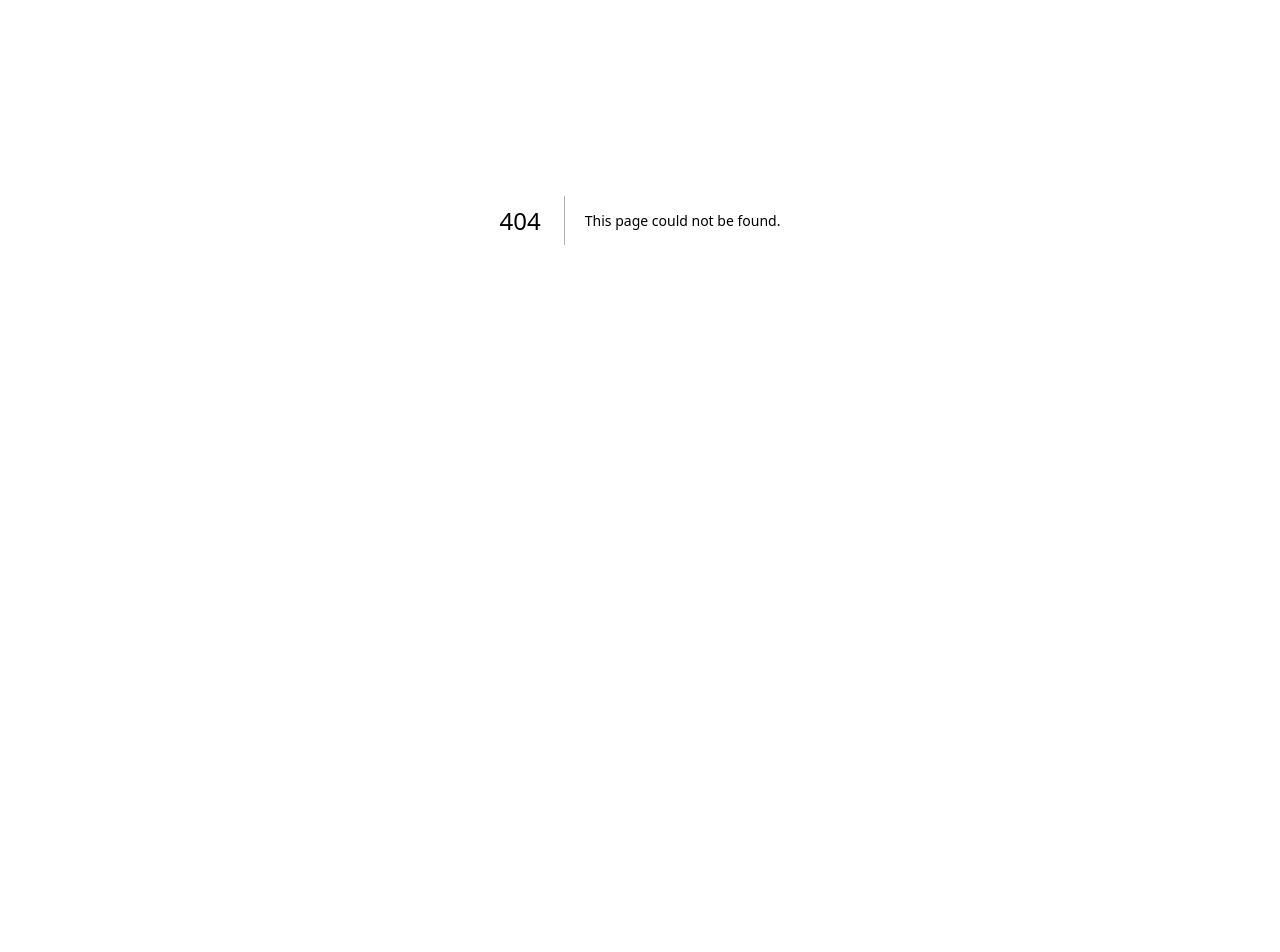
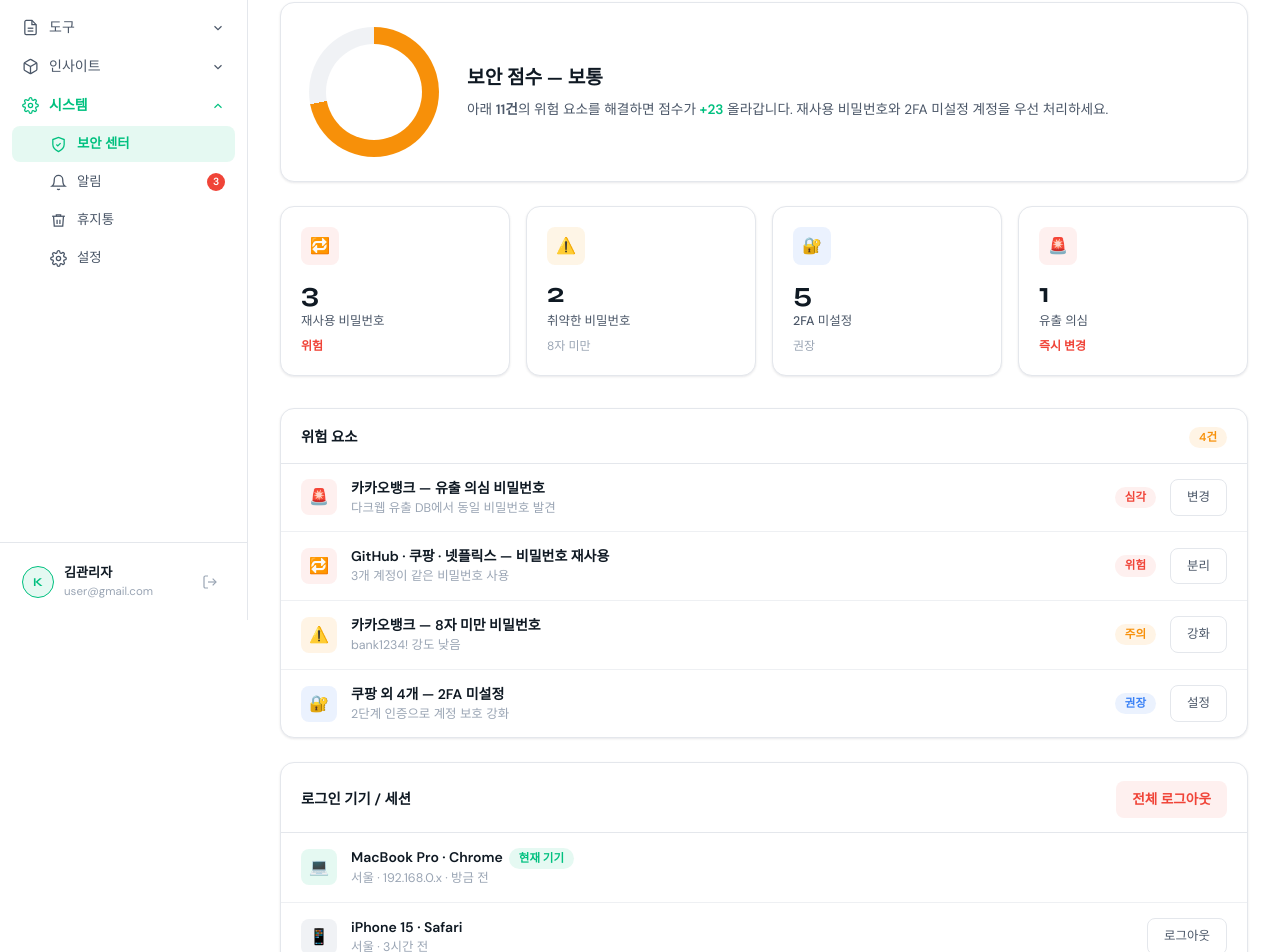
Before and after one commit to leejinyoung-kr/life-ledger, a Next.js app in the folder frontend/: page /security in a window 1280 px wide. Before the commit this address had no page. Shown: the part 180-1132 px from the top of the page. Before the commit the page ends 800 px from the top, so only its background shows below. Built offline with nearby package versions, Linux system fonts and the light colour scheme; sample sign-in values are in the browser's storage.

Commit message:
보안 센터 프론트 적용

```diff
--- a/frontend/app/globals.css
+++ b/frontend/app/globals.css
@@ -896,6 +896,34 @@ tbody td { padding: 12px 16px; color: var(--text-primary); vertical-align: middl
 @keyframes spin { to { transform: rotate(360deg); } }
 
 /* ════════════════════════════════════════
+   보안 센터 (security) 전용
+   ════════════════════════════════════════ */
+.sec-hero { display: flex; gap: 28px; align-items: center; flex-wrap: wrap; padding: 24px 28px; background: var(--bg-base); border: 1px solid var(--border); border-radius: var(--radius-lg); box-shadow: var(--shadow-sm); margin-bottom: 24px; }
+.gauge { width: 130px; height: 130px; border-radius: 50%; flex-shrink: 0; display: flex; align-items: center; justify-content: center; position: relative; }
+.gauge::after { content: ''; width: 96px; height: 96px; border-radius: 50%; background: var(--bg-base); position: absolute; }
+.gauge-val { position: relative; text-align: center; }
+.gauge-score { font-family: var(--font-display); font-size: 2rem; font-weight: 800; color: var(--warning); }
+.gauge-max { font-size: .68rem; color: var(--text-muted); }
+.sec-hero-main { flex: 1; min-width: 200px; }
+.sec-hero-title { font-family: var(--font-display); font-size: 1.2rem; font-weight: 700; margin-bottom: 6px; }
+.sec-hero-desc { font-size: .855rem; color: var(--text-secondary); line-height: 1.6; }
+.sec-hero-desc .hi { color: var(--accent); }
+
+.risk-row, .sess-row { display: flex; align-items: center; gap: 14px; padding: 14px 20px; border-bottom: 1px solid var(--border-subtle); }
+.risk-row:last-child, .sess-row:last-child { border-bottom: none; }
+.risk-icon { width: 36px; height: 36px; border-radius: var(--radius); display: flex; align-items: center; justify-content: center; flex-shrink: 0; font-size: 1rem; }
+.risk-icon.danger  { background: var(--danger-dim); }
+.risk-icon.warning { background: var(--warning-dim); }
+.risk-icon.blue    { background: var(--blue-dim); }
+.risk-icon.green   { background: var(--success-dim); }
+.risk-icon.muted   { background: var(--bg-elevated); }
+.risk-main { flex: 1; }
+.risk-title { font-weight: 600; font-size: .875rem; }
+.risk-sub { font-size: .78rem; color: var(--text-muted); }
+.risk-row .btn, .sess-row .btn { font-size: .78rem; }
+.badge-inline { margin-left: 6px; }
+
+/* ════════════════════════════════════════
    RESPONSIVE (반응형)
    ════════════════════════════════════════ */
 @media (max-width: 1100px) {
--- /dev/null
+++ b/frontend/app/security/page.tsx
@@ -0,0 +1,138 @@
+'use client';
+
+/**
+ * 보안 센터 페이지.
+ * 보안 점수 게이지 + 위험 요소(재사용/취약/2FA미설정/유출)·로그인 세션을 점검·관리한다.
+ * 공통 레이아웃(AppShell)·통계카드(StatCard)를 재사용하고 데이터는 더미로 채운다.
+ */
+import { useEffect } from 'react';
+import { useRouter } from 'next/navigation';
+import AppShell from '@/components/AppShell';
+import StatCard from '@/components/StatCard';
+
+type RiskTone = 'danger' | 'warning' | 'blue';
+type SessTone = 'green' | 'muted' | 'warning';
+
+// 보안 점수 (TODO: GET /api/v1/security/score)
+const SCORE = 72;
+
+// 상단 요약 통계 — TODO: GET /api/v1/security/summary
+const STATS = [
+  { tone: 'red'   as const, icon: '🔁', value: '3', label: '재사용 비밀번호', change: '위험',      changeDir: 'down' as const },
+  { tone: 'amber' as const, icon: '⚠️', value: '2', label: '취약한 비밀번호', change: '8자 미만',  changeDir: 'neutral' as const },
+  { tone: 'blue'  as const, icon: '🔐', value: '5', label: '2FA 미설정',      change: '권장',      changeDir: 'neutral' as const },
+  { tone: 'red'   as const, icon: '🚨', value: '1', label: '유출 의심',        change: '즉시 변경', changeDir: 'down' as const },
+];
+
+// 위험 요소 — TODO: GET /api/v1/security/risks
+const RISKS: { icon: string; tone: RiskTone; title: string; sub: string; badge: string; badgeClass: string; action: string; }[] = [
+  { icon: '🚨', tone: 'danger',  title: '카카오뱅크 — 유출 의심 비밀번호', sub: '다크웹 유출 DB에서 동일 비밀번호 발견', badge: '심각', badgeClass: 'badge-danger', action: '변경' },
+  { icon: '🔁', tone: 'danger',  title: 'GitHub · 쿠팡 · 넷플릭스 — 비밀번호 재사용', sub: '3개 계정이 같은 비밀번호 사용', badge: '위험', badgeClass: 'badge-danger', action: '분리' },
+  { icon: '⚠️', tone: 'warning', title: '카카오뱅크 — 8자 미만 비밀번호', sub: 'bank1234! 강도 낮음', badge: '주의', badgeClass: 'badge-warning', action: '강화' },
+  { icon: '🔐', tone: 'blue',    title: '쿠팡 외 4개 — 2FA 미설정', sub: '2단계 인증으로 계정 보호 강화', badge: '권장', badgeClass: 'badge-blue', action: '설정' },
+];
+
+// 로그인 세션 — TODO: GET /api/v1/security/sessions
+const SESSIONS: { icon: string; tone: SessTone; name: string; mark?: { text: string; cls: string }; loc: string; action?: { label: string; danger?: boolean }; }[] = [
+  { icon: '💻', tone: 'green',   name: 'MacBook Pro · Chrome', mark: { text: '현재 기기', cls: 'badge-success' }, loc: '서울 · 192.168.0.x · 방금 전' },
+  { icon: '📱', tone: 'muted',   name: 'iPhone 15 · Safari', loc: '서울 · 3시간 전', action: { label: '로그아웃' } },
+  { icon: '🖥️', tone: 'warning', name: 'Windows · Edge', mark: { text: '미확인', cls: 'badge-warning' }, loc: '부산 · 2일 전', action: { label: '차단', danger: true } },
+];
+
+export default function SecurityPage() {
+  const router = useRouter();
+
+  // 인증 가드 — 토큰 없으면 로그인 페이지로. TODO: 토큰 유효성 검증 API 연동
+  useEffect(() => {
+    if (!localStorage.getItem('auth_token')) {
+      router.replace('/login');
+    }
+  }, [router]);
+
+  // 로그아웃 — 토큰 제거 후 로그인 페이지로 이동
+  function logout() {
+    localStorage.removeItem('auth_token');
+    router.push('/login');
+  }
+
+  return (
+    <AppShell activePath="/security" topbarLabel="보안 센터" onLogout={logout}>
+      <div className="page-header">
+        <h1 className="page-title">보안 센터</h1>
+        <p className="page-subtitle">계정·시크릿의 보안 상태를 점검하고 위험 요소를 관리합니다.</p>
+      </div>
+
+      {/* 보안 점수 게이지 */}
+      <div className="sec-hero">
+        <div className="gauge" style={{ background: `conic-gradient(var(--warning) 0 ${SCORE}%, var(--bg-elevated) ${SCORE}% 100%)` }}>
+          <div className="gauge-val">
+            <div className="gauge-score">{SCORE}</div>
+            <div className="gauge-max">/ 100</div>
+          </div>
+        </div>
+        <div className="sec-hero-main">
+          <div className="sec-hero-title">보안 점수 — 보통</div>
+          <p className="sec-hero-desc">
+            아래 <strong>11건</strong>의 위험 요소를 해결하면 점수가 <strong className="hi">+23</strong> 올라갑니다. 재사용 비밀번호와 2FA 미설정 계정을 우선 처리하세요.
+          </p>
+        </div>
+      </div>
+
+      {/* 요약 통계 */}
+      <div className="grid-4 mb-8">
+        {STATS.map((s) => (
+          <StatCard key={s.label} icon={s.icon} tone={s.tone} value={s.value} label={s.label} change={s.change} changeDir={s.changeDir} />
+        ))}
+      </div>
+
+      {/* 위험 요소 */}
+      <div className="card mb-6">
+        <div className="card-header">
+          <span className="card-title">위험 요소</span>
+          <span className="badge badge-warning">{RISKS.length}건</span>
+        </div>
+        <div className="card-list">
+          {RISKS.map((r) => (
+            <div className="risk-row" key={r.title}>
+              <div className={`risk-icon ${r.tone}`}>{r.icon}</div>
+              <div className="risk-main">
+                <div className="risk-title">{r.title}</div>
+                <div className="risk-sub">{r.sub}</div>
+              </div>
+              <span className={`badge ${r.badgeClass}`}>{r.badge}</span>
+              {/* TODO: 위험 요소별 처리 액션 연동 */}
+              <button type="button" className="btn btn-ghost">{r.action}</button>
+            </div>
+          ))}
+        </div>
+      </div>
+
+      {/* 로그인 기기 / 세션 */}
+      <div className="card">
+        <div className="card-header">
+          <span className="card-title">로그인 기기 / 세션</span>
+          {/* TODO: 전체 세션 로그아웃 API 연동 */}
+          <button type="button" className="btn btn-danger">전체 로그아웃</button>
+        </div>
+        <div className="card-list">
+          {SESSIONS.map((s) => (
+            <div className="sess-row" key={s.name}>
+              <div className={`risk-icon ${s.tone}`}>{s.icon}</div>
+              <div className="risk-main">
+                <div className="risk-title">
+                  {s.name}
+                  {s.mark && <span className={`badge ${s.mark.cls} badge-inline`}>{s.mark.text}</span>}
+                </div>
+                <div className="risk-sub">{s.loc}</div>
+              </div>
+              {/* TODO: 개별 세션 로그아웃/차단 API 연동 */}
+              {s.action && (
+                <button type="button" className={`btn ${s.action.danger ? 'btn-danger' : 'btn-ghost'}`}>{s.action.label}</button>
+              )}
+            </div>
+          ))}
+        </div>
+      </div>
+    </AppShell>
+  );
+}
--- a/frontend/components/Sidebar.tsx
+++ b/frontend/components/Sidebar.tsx
@@ -71,7 +71,7 @@ const NAV_GROUPS: NavGroup[] = [
     label: '시스템',
     icon: <IconSettings className="nav-ic" />,
     children: [
-      { label: '보안 센터', href: '#', icon: <IconShield /> },
+      { label: '보안 센터', href: '/security', icon: <IconShield /> },
       { label: '알림', href: '#', icon: <IconBell />, badge: 3 },
       { label: '휴지통', href: '#', icon: <IconTrash /> },
       { label: '설정', href: '#', icon: <IconSettings /> },
```
